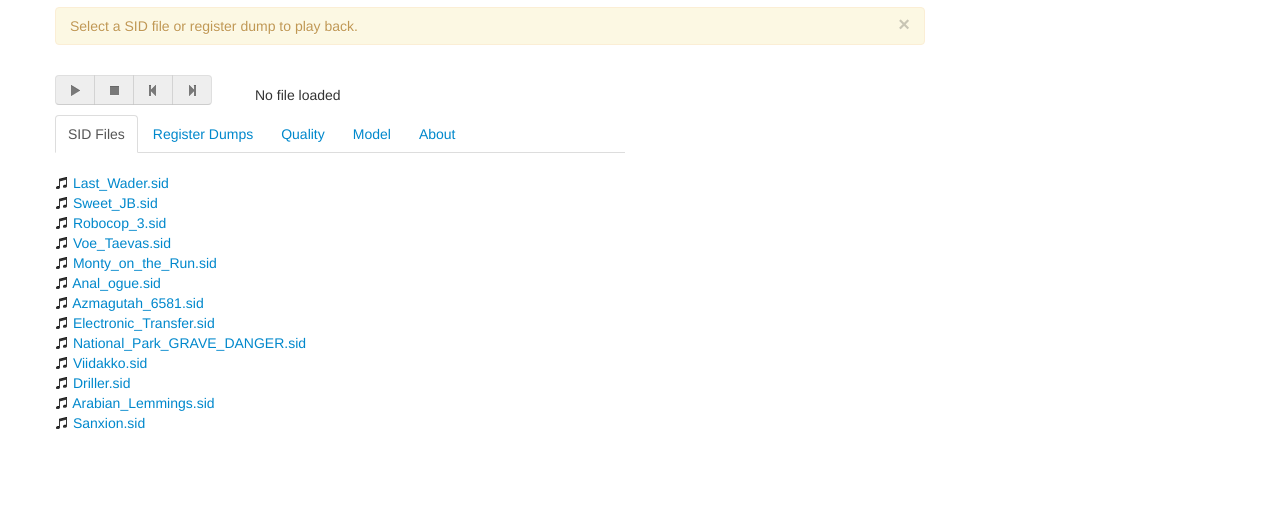
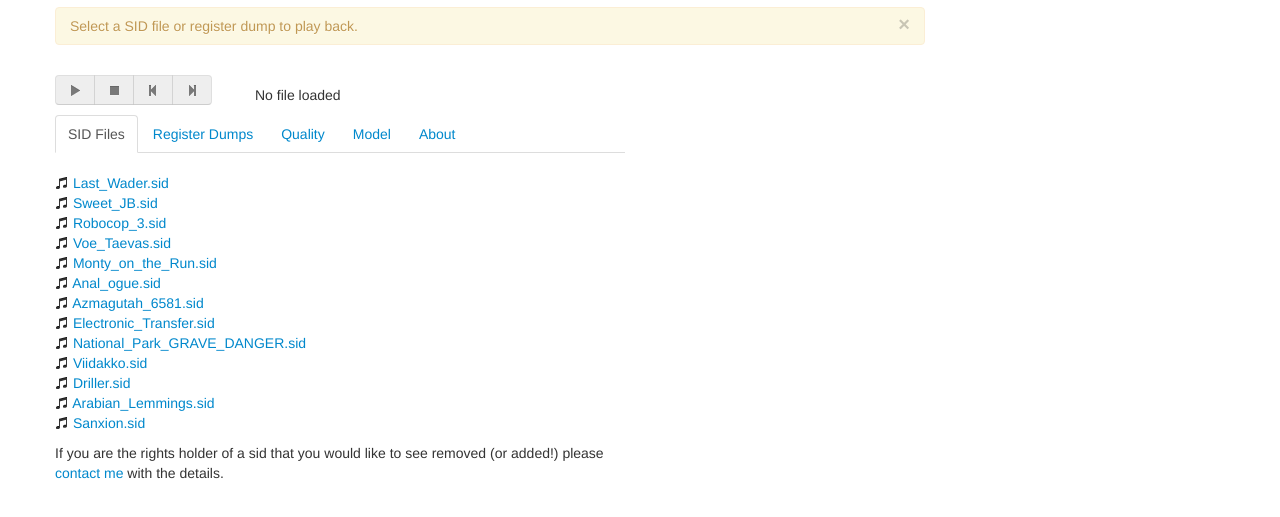
Before and after one commit to jhohertz/jsSID, a plain HTML site: page index.html in a window 1280 px wide. Shown: the part 53-570 px from the top of the page. Drawn offline with nearby package versions, Linux system fonts and the light colour scheme.

Commit message:
messaging stuff needed for release

```diff
--- a/index.html
+++ b/index.html
@@ -99,6 +99,7 @@
                   <li><i class="icon-music"></i> <a href="javascript:void(playsid('sid/real/Arabian_Lemmings.sid'))">Arabian_Lemmings.sid</a></li>
                   <li><i class="icon-music"></i> <a href="javascript:void(playsid('sid/real/Sanxion.sid'))">Sanxion.sid</a></li>
                 </ul>
+                <p>If you are the rights holder of a sid that you would like to see removed (or added!) please <a href="https://github.com/jhohertz">contact me</a> with the details.</p>
               </div>
               <div class="tab-pane" id="tab-dumps">
                 <ul class="unstyled">
```
